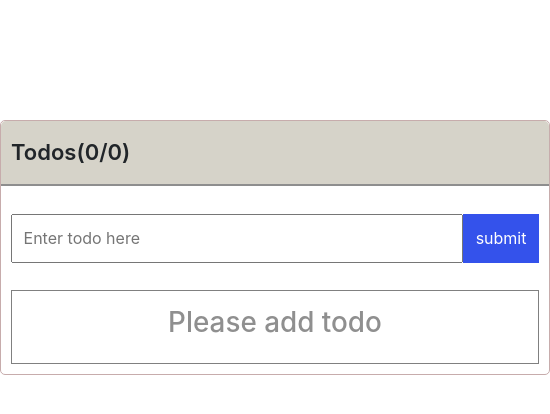
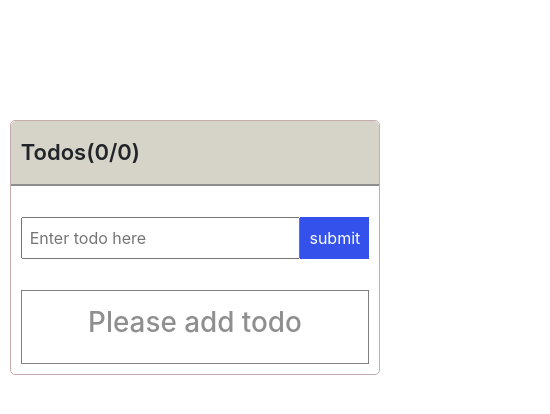
Before and after one commit to Turdubaevajazgul/todolist2, a React (Create React App) app: page / in a window 390 px wide. Shown: the top 414 px of the page, 550 px wide, since content can reach past the window. Built offline with nearby package versions, Linux system fonts and the light colour scheme.

Commit message:
media requests

```diff
--- a/src/App.css
+++ b/src/App.css
@@ -28,3 +28,8 @@
   margin-top: 100px;
   width:250px;
 }
+@media(max-width:768px){
+  .App{
+    width:95%;
+  }
+}
```
